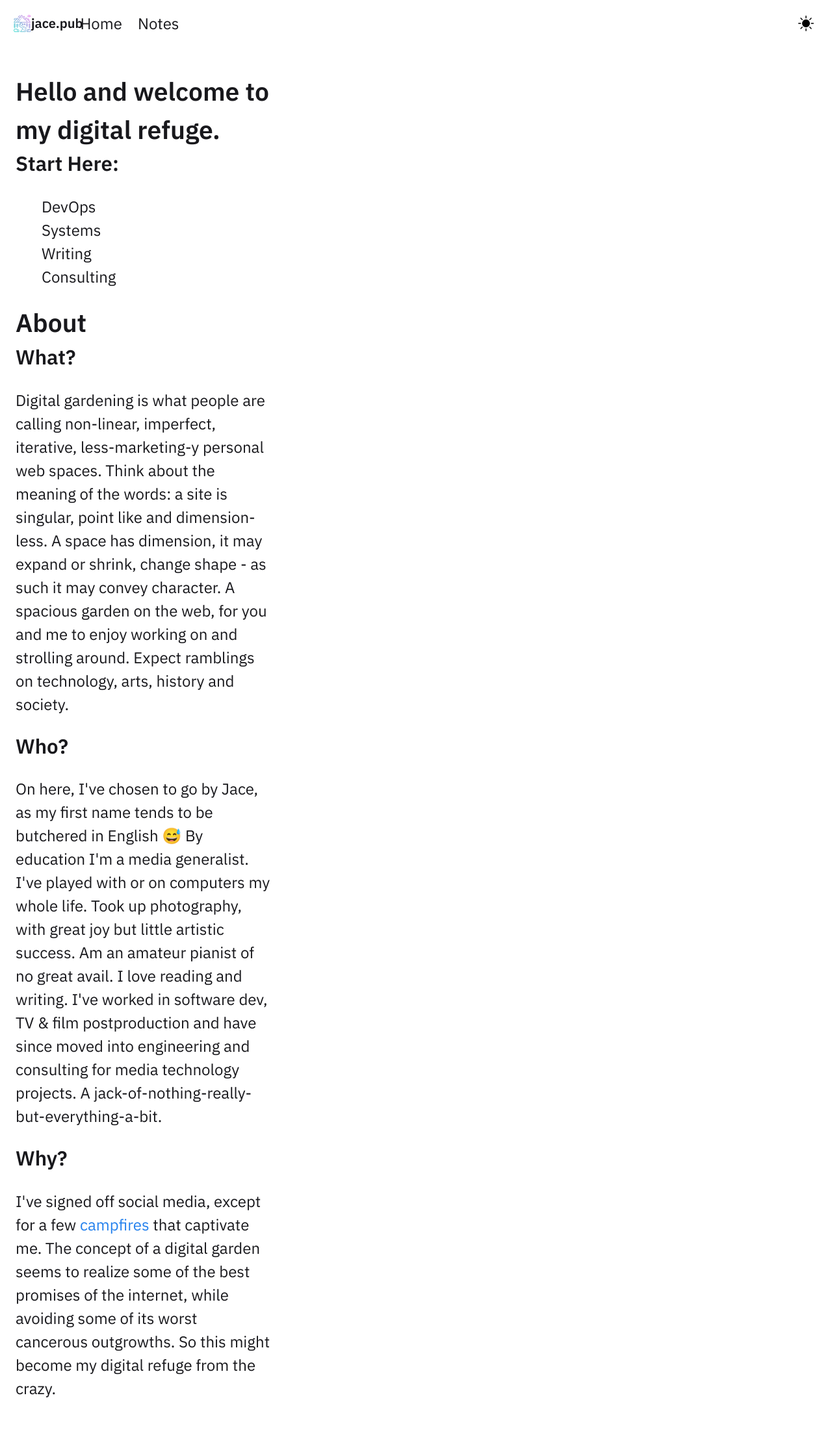
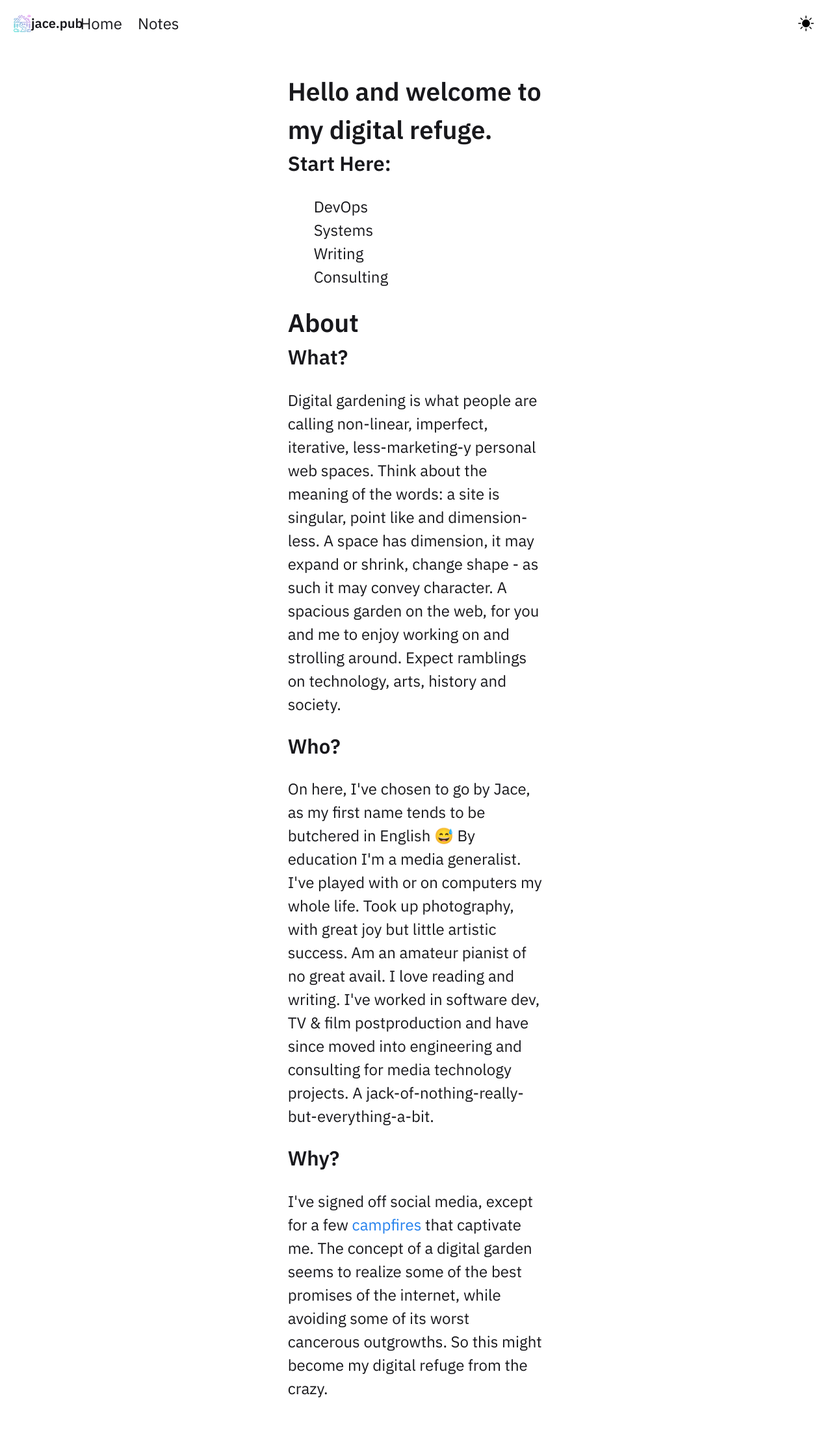
Before and after one commit to jaltgen/jacegardens, a Jekyll site: the page built from pages/index.md, in a window 1280 px wide. Shown: the whole page at 65% size. Built offline with Jekyll 4.4.1, drawn with Linux system fonts in a browser that asks for light colours.

Commit message:
more changes

```diff
--- a/_layouts/Post.html
+++ b/_layouts/Post.html
@@ -69,7 +69,7 @@
 <body>
     {%- include Header.html -%}
     <section class="section">
-        <div class="columns is-three-fifths">
+        <div class="columns is-centered">
             <!--- CASE 1 : Homepage-->
 
             {%- if page.permalink == "/" -%}
```
